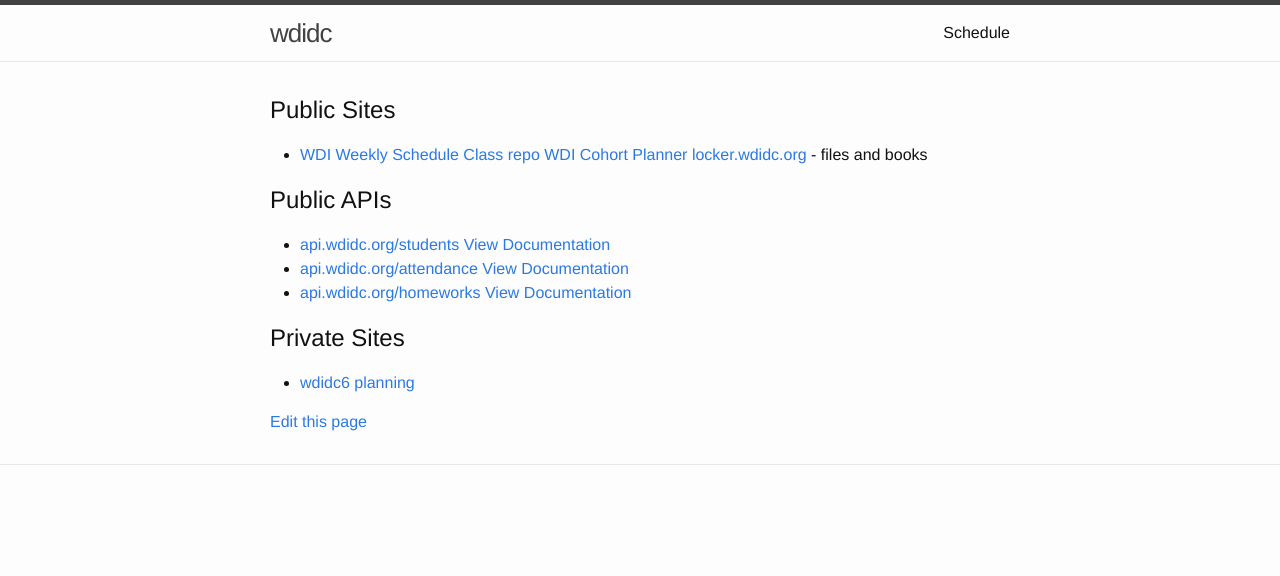
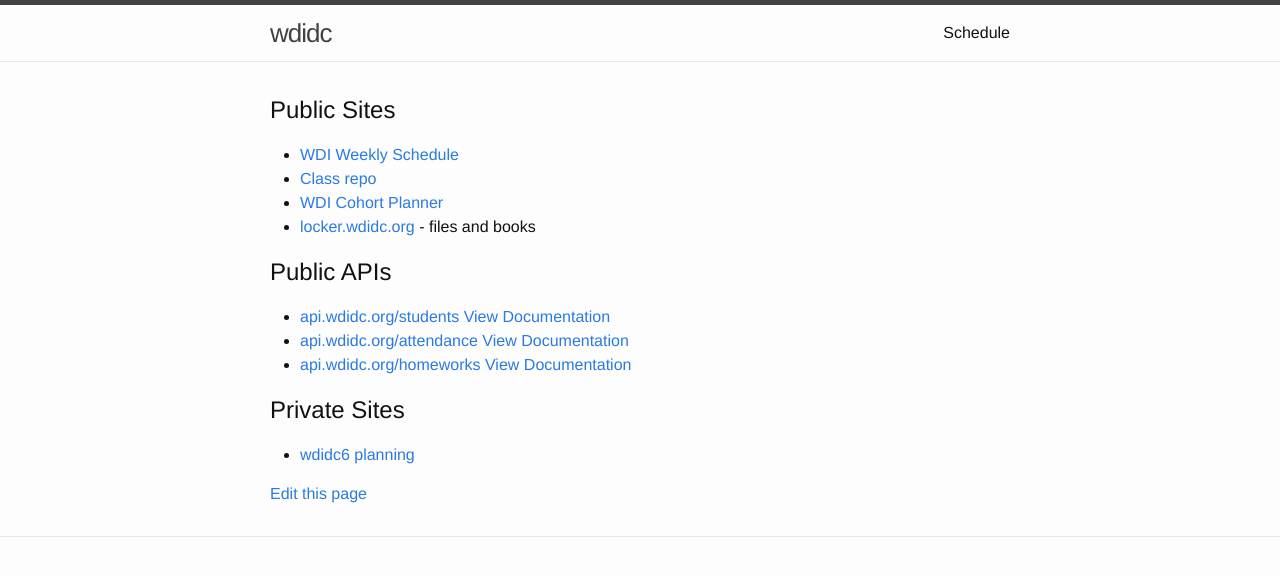
Before and after one commit to wdidc/wdidc.org, a Jekyll site: the page built from index.html, in a window 1280 px wide. Shown: the top 576 px of the page. Built offline with Jekyll 4.4.1, drawn with Linux system fonts in a browser that asks for light colours.

Commit message:
add formatting

```diff
--- a/index.html
+++ b/index.html
@@ -7,8 +7,14 @@ layout: default
   <ul>
     <li>
       <a href='http://wdidc.org/schedule/'>WDI Weekly Schedule</a>
+    </li>
+    <li>
       <a href='https://github.com/ga-dc/peanut-butter-and-jelly'>Class repo</a>
+    </li>
+    <li>
       <a href='https://trello.com/b/7stjI2Xz/dc-wdi-6'>WDI Cohort Planner</a>
+    </li>
+    <li>
       <a href='http://locker.wdidc.org'>locker.wdidc.org</a> - files and books
     </li>
   </ul>
```
